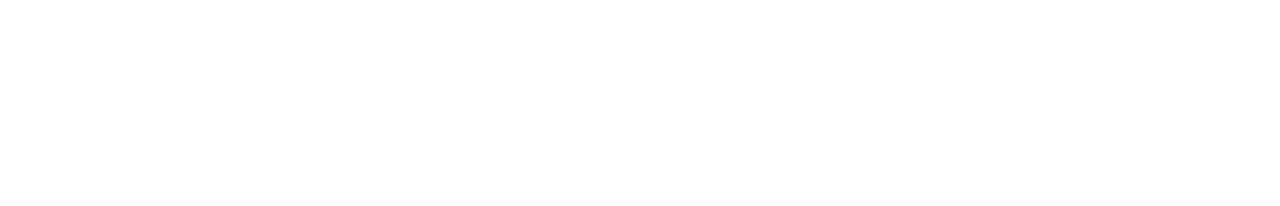
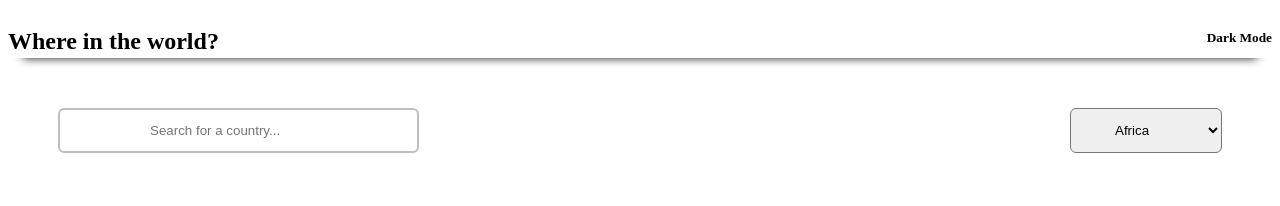
Before and after one commit to oyindamolaWbCode/Kodecamp-inter-test, a plain HTML site: page index.html in a window 1280 px wide. Drawn offline with Linux system fonts and the light colour scheme.

Commit message:
homepage setup

```diff
--- a/index.html
+++ b/index.html
@@ -7,9 +7,32 @@
     <link rel="stylesheet" href="style.css">
 </head>
 <body>
-
-
-    <!-- https://github.com/oyindamolaWbCode/Kodecamp-inter-test.git -->
+    <div class="container">
+        <div class="header">
+            <div class="header-word">
+            <h2>Where in the world?</h2>
+            </div>
+            <div class="toggle">
+                <h5>Dark Mode</h5>
+            </div>
+        </div>
+        <div class="search-countries">
+        <div class="search-bar">
+            <div class="search-input">
+                <input type="search" placeholder="Search for a country..."/>
+            </div>
+            <div class="search-filter">
+                <select id="seacrh" name="Filter by Region">
+                    <option value="Africa">Africa</option>
+                    <option value="America">America</option>
+                    <option value="Asia">Asia</option>
+                    <option value="Europe">Europe</option>
+                    <option value="Oceania">Oceania</option>
+                  </select>
+            </div>
+        </div>
+    </div>
+    </div>
     <script src="index.js"></script>
 </body>
 </html>
--- a/style.css
+++ b/style.css
@@ -1,3 +1,65 @@
-body{
-    background-color: white;
+.container {
+    background-color: #fff;
+    max-width: 100%;
+  }
+
+.header{
+    display: flex;
+    justify-content: space-between;
+    height: 50px;
+    width: 100%;
+    box-shadow: 0px 15px 10px -15px #111;
+  }
+
+.search-countries{
+    padding: 50px 50px;
 }
+
+.search-bar{
+    display: flex;
+    justify-content: space-between;
+
+}
+
+input[type= search]{
+    padding: 13px 90px;
+    border-radius: 6px;
+    border: 2px solid hsl(0, 3%, 75%);
+}
+
+select{
+    padding: 13px 40px;
+    border-radius: 6px;
+}
+
+option:before {
+    content: ">";
+    font-size: 20px;
+    display: none;
+    padding-right: 10px;
+    padding-left: 5px;
+    color: #fff;
+  }
+
+
+
+/* media queries */
+
+@media (min-width: 374px) and (max-width: 480px){
+
+    .search-countries{
+        padding: 20px 10px;
+    }
+
+    .search-bar{
+        display: block;
+    }
+
+    .search-input{
+        margin-bottom: 30px;
+    }
+
+    input[type= search]{
+        width: 100%;
+    }
+}
```
